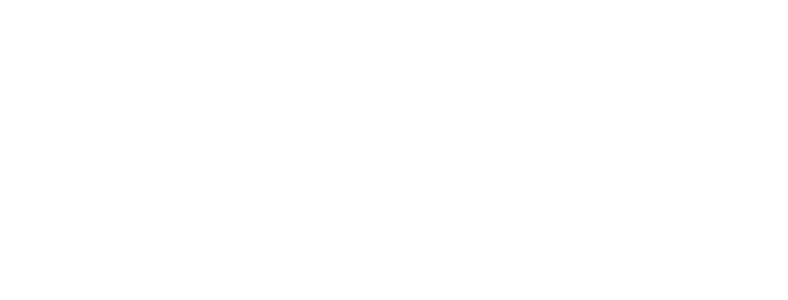
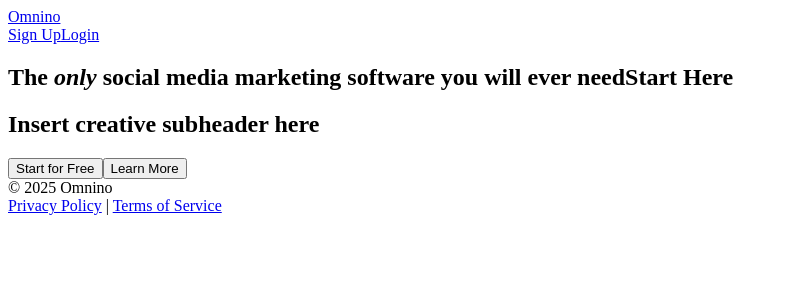
Before and after one commit to mvelak/Omnino, a Next.js app: page / in a window 1280 px wide. Shown: the top 300 px of the page, without its empty margins (0-788 px from the left). Built offline with nearby package versions, Linux system fonts and the light colour scheme.

Commit message:
The barebones skeleton

```diff
--- /dev/null
+++ b/components/footer.js
@@ -0,0 +1,56 @@
+import React from "react";
+import styled from "styled-components";
+
+const Footer = () => {
+    return (
+        <FooterSection>
+            <FooterContainer>
+                <LeftContainer>
+                    © {new Date().getFullYear()} Omnino
+                </LeftContainer>
+                <CenterContainer>
+                    <Link href="#">Privacy Policy</Link> | <Link href="#">Terms of Service</Link>
+                </CenterContainer>
+                <RightContainer>
+                    <SocialIcon href="#" aria-label="Facebook">FB</SocialIcon>
+                    <SocialIcon href="#" aria-label="Twitter">TW</SocialIcon>
+                    <SocialIcon href="#" aria-label="Instagram">IG</SocialIcon>
+                </RightContainer>
+            </FooterContainer>
+        </FooterSection>
+    );
+};
+
+const FooterSection = styled.footer`
+
+    `
+
+const FooterContainer = styled.div`
+
+    `
+
+const LeftContainer = styled.div`
+
+    `
+
+const CenterContainer = styled.div`
+
+    `
+
+const RightContainer = styled.div`
+
+    `
+
+const Link = styled.a`
+
+    `
+
+const SocialIcon = styled.a`
+    color: #fff;
+    text-decoration: none;
+    font-size: 1.5rem;
+    &:hover {
+    color: #007bff;
+    }`
+
+export default Footer;
--- /dev/null
+++ b/components/header.js
@@ -0,0 +1,27 @@
+import React from "react";
+import styled from "styled-components";
+import Link from "next/link";
+
+const NavBar = () => {
+
+
+    return (
+        <Nav>
+            <Logo onClick={() => logOut(setUser)} href="/">Omnino</Logo>
+            <NavLinks>
+                <ButtonLink href="/auth/signup">Sign Up</ButtonLink>
+                <ButtonLink href="/auth/login">Login</ButtonLink>
+            </NavLinks>
+        </Nav>
+    );
+};
+
+const Nav = styled.nav``
+
+const Logo = styled(Link)``
+
+const NavLinks = styled.div``
+
+const ButtonLink = styled(Link)``
+
+export default NavBar;
--- /dev/null
+++ b/components/hero.js
@@ -0,0 +1,58 @@
+import React from 'react';
+import styled from 'styled-components';
+
+const Hero = () => {
+    return (
+        <Section>
+            <Overlay>
+                <Container>
+                    <HeroTextColumn>
+                        <Header>
+                            The <i>only</i> social media marketing software you will ever need
+                            <Highlight>Start Here</Highlight>
+                        </Header>
+                        <SubheaderAndStarsColumn>
+                            <SubHeader>Insert creative subheader here</SubHeader>
+                            <GetStartedButton>Start for Free</GetStartedButton>
+                            <DemoButton>Learn More</DemoButton>
+                        </SubheaderAndStarsColumn>
+                    </HeroTextColumn>
+                </Container>
+            </Overlay>
+        </Section>
+    );
+};
+
+const Section = styled.section`
+`;
+
+const Overlay = styled.div`
+`;
+
+const Container = styled.div`
+`;
+
+const HeroTextColumn = styled.div`
+`;
+
+const Header = styled.h1`
+`;
+
+const Highlight = styled.span`
+`;
+
+const SubHeader = styled.h2`
+
+`;
+
+const SubheaderAndStarsColumn = styled.div`
+
+`;
+
+const GetStartedButton = styled.button`
+
+`;
+
+const DemoButton = styled.button``
+
+export default Hero;
--- a/package.json
+++ b/package.json
@@ -9,7 +9,7 @@
     "lint": "next lint"
   },
   "dependencies": {
-    "next": "15.1.6",
+    "next": "^15.1.7",
     "react": "^19.0.0",
     "react-dom": "^19.0.0",
     "styled-components": "^6.1.15"
--- a/pages/_app.js
+++ b/pages/_app.js
@@ -1,4 +1,20 @@
+import Head from 'next/head'
 
 export default function App({ Component, pageProps }) {
-  return <Component {...pageProps} />;
+    return (
+        <>
+            <Head>
+                <title>Omnino</title>
+                <meta name="description" content="The go-to social media marketing app"/>
+                <meta name="robots" content="index, follow"/>
+                <link rel="apple-touch-icon" sizes="180x180" href="/favicon_package/apple-touch-icon.png"/>
+                <link rel="icon" type="image/png" sizes="32x32" href="/favicon_package/favicon-32x32.png"/>
+                <link rel="icon" type="image/png" sizes="16x16" href="/favicon_package/favicon-16x16.png"/>
+                <link rel="manifest" href="/favicon_package/site.webmanifest"/>
+                <meta name="msapplication-TileColor" content="#da532c"/>
+                <meta name="theme-color" content="#ffffff"/>
+            </Head>
+            <Component {...pageProps} />
+        </>
+    )
 }
--- /dev/null
+++ b/pages/auth/login.js
@@ -0,0 +1,2 @@
+import React from "react"
+import styled from "styled-components";
--- /dev/null
+++ b/pages/auth/signup.js
@@ -0,0 +1,2 @@
+import React from "react";
+import styled from "styled-components";
--- a/pages/index.js
+++ b/pages/index.js
@@ -1,15 +1,15 @@
 import Image from "next/image";
 import styled from "styled-components"
+import Navbar from "@/components/header";
+import Hero from "@/components/hero";
+import FooterSection from "@/components/footer";
 
 export default function Home() {
   return (
       <>
-        <head>
-            <title>Omnino</title>
-            <meta name="description" content="Generated by create next app" />
-            <meta name="viewport" content="width=device-width, initial-scale=1.0" />
-            <link rel="icon" href="/favicon.ico" />
-        </head>
-    </>
+          <Navbar />
+          <Hero />
+          <FooterSection />
+      </>
   )
 }
```
Also changed, not shown: pages/dashboard.js (added, +43 -0 lines), 1 other file (tests, documents, lock files or other folders).
